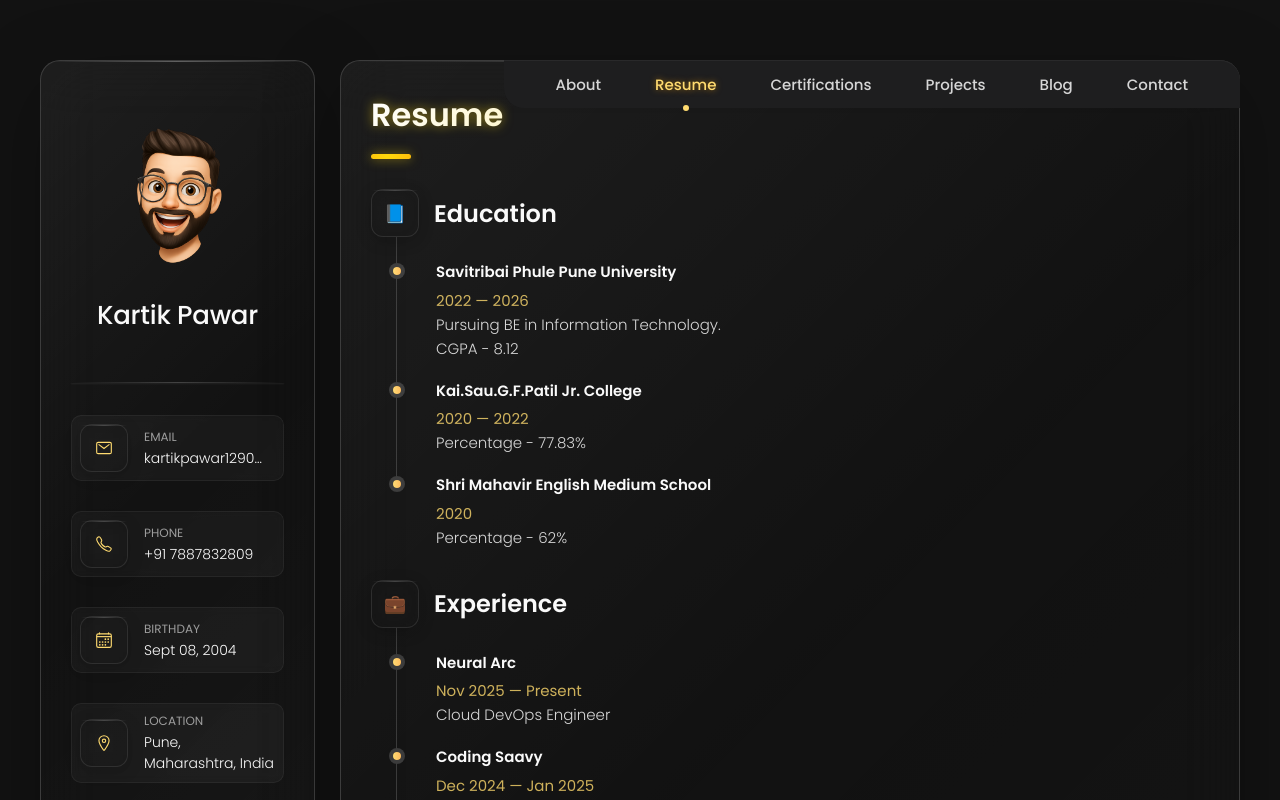
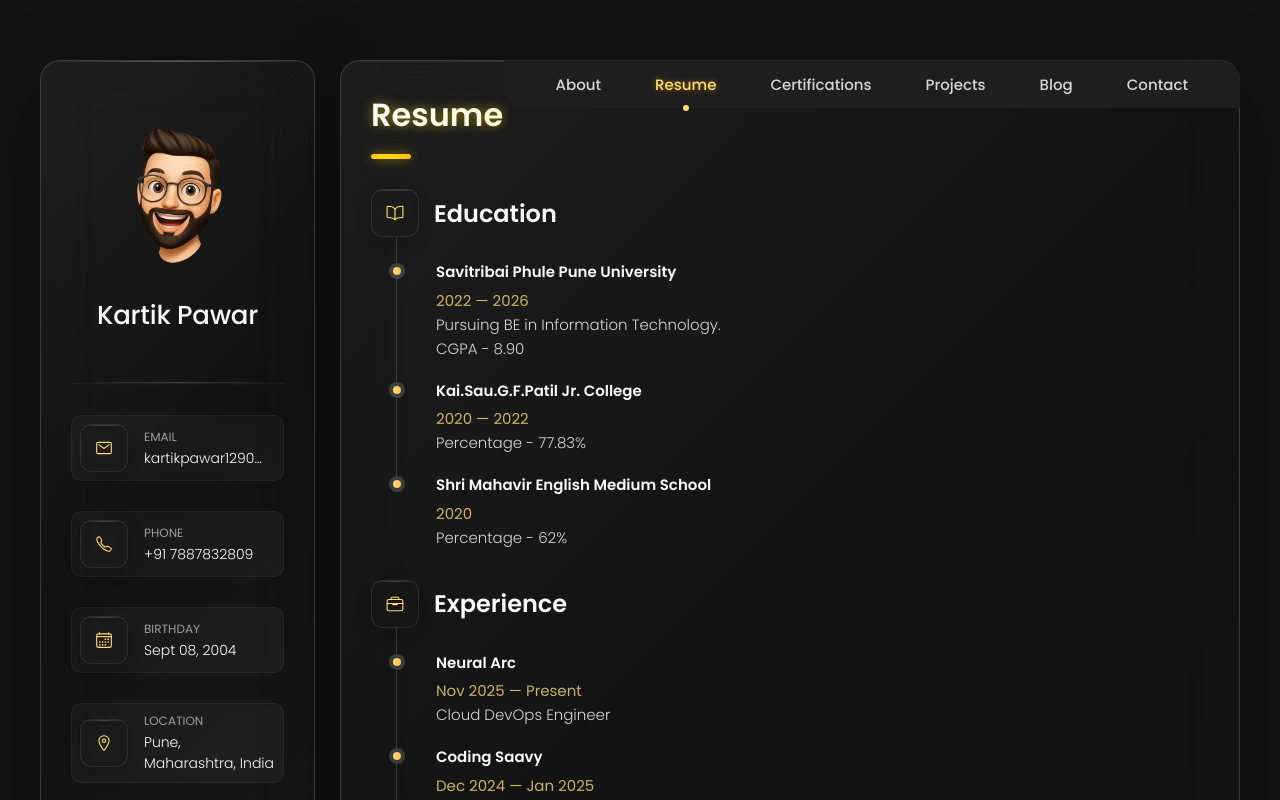
Before and after one commit to Kartikpawar143/My-Portfolio, a React (Vite) app: page / in a window 1280 px wide. Both pictures are taken after a click on the button "Resume". Shown: the top 800 px of the page. Built offline with nearby package versions, Linux system fonts and the light colour scheme.

Commit message:
resume is done

```diff
--- a/src/components/Resume.jsx
+++ b/src/components/Resume.jsx
@@ -19,7 +19,7 @@ function Resume({ active }) {
   const skills = [
     { name: "Web Development & Coding", width: "65%" },
     { name: "DevOps", width: "80%" },
-    { name: "AWS Cloud", width: "90%" },
+    { name: "Cloud", width: "90%" },
     { name: "Linux & Shell-Scripting", width: "75%" },
   ];
 
@@ -32,7 +32,9 @@ function Resume({ active }) {
       {/* Education */}
       <section className="timeline">
         <div className="title-wrapper">
-          <div className="icon-box">📘</div>
+          <div className="icon-box">
+            <ion-icon name="book-outline"></ion-icon>
+          </div>
           <h3 className="h3">Education</h3>
         </div>
 
@@ -43,7 +45,7 @@ function Resume({ active }) {
             </h4>
             <span>2022 — 2026</span>
             <p className="timeline-text">
-              Pursuing BE in Information Technology.<br />CGPA - 8.12
+              Pursuing BE in Information Technology.<br />CGPA - 8.90
             </p>
           </li>
 
@@ -68,7 +70,9 @@ function Resume({ active }) {
       {/* Experience */}
       <section className="timeline">
         <div className="title-wrapper">
-          <div className="icon-box">💼</div>
+          <div className="icon-box">
+            <ion-icon name="briefcase-outline"></ion-icon>
+          </div>
           <h3 className="h3">Experience</h3>
         </div>
 
@@ -108,7 +112,7 @@ function Resume({ active }) {
             <li key={index} className="skills-item">
               <div className="title-wrapper">
                 <h5 className="h5">{skill.name}</h5>
-                <span>{skill.width}</span>
+
               </div>
               <div className="skill-progress-bg">
                 <div
@@ -129,7 +133,7 @@ function Resume({ active }) {
     download
     className="download-btn"
   >
-    ⬇ Download CV
+    <ion-icon name="download-outline"></ion-icon> Download CV
   </a>
 </div>
     </article>
--- a/src/style.css
+++ b/src/style.css
@@ -852,8 +852,8 @@ main {
   background-clip: text;
 }
 
-.skill .title-wrapper data {
-  color: var(--light-gray);
+.skill .title-wrapper span {
+  color: var(--orange-yellow-crayola);
   font-size: var(--fs-7);
   font-weight: var(--fw-300);
 }
```
